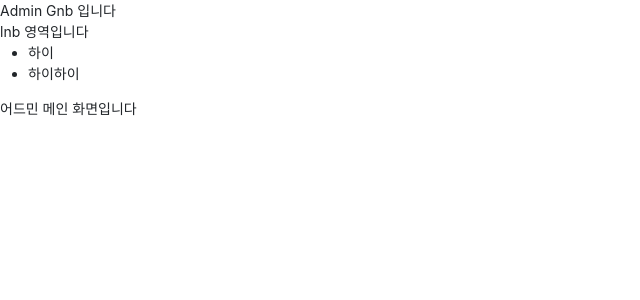
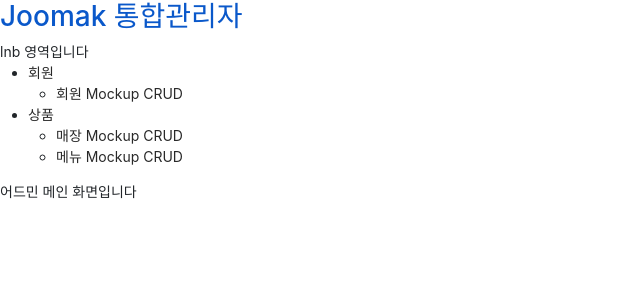
Before and after one commit to HungryBurger/JooMak, a Vue app in the folder frontend/: page /admin/main in a window 1280 px wide. Shown: the top 300 px of the page, without its empty margins (0-640 px from the left). Built offline with nearby package versions, Linux system fonts and the light colour scheme; a web font is replaced by a local one.

Commit message:
(Front) [Add] 관리자 LNB_회원/상품 메뉴 추가

```diff
--- a/frontend/src/components/admin/common/AdminGnb.vue
+++ b/frontend/src/components/admin/common/AdminGnb.vue
@@ -1,5 +1,11 @@
 <template>
-  <header>Admin Gnb 입니다</header>
+  <header>
+    <div>
+      <router-link to="/admin/main">
+        <h2>Joomak 통합관리자</h2>
+      </router-link>
+    </div>
+  </header>
 </template>
 
 <script>
--- a/frontend/src/components/admin/common/AdminLnb.vue
+++ b/frontend/src/components/admin/common/AdminLnb.vue
@@ -2,47 +2,45 @@
   <nav>
     <span>lnb 영역입니다</span>
     <ul>
-      <li>하이</li>
-      <li>하이하이</li>
-      <!-- <li class="depth1">
-        <router-link>
+      <li class="depth1">
+        <router-link to="/admin/member/memberAdmin">
           <span>회원</span>
         </router-link>
         <div class="depth2">
           <ul>
             <li>
-              <router-link>
+              <router-link to="/admin/member/memberAdmin">
                 <span>회원 Mockup CRUD</span>
               </router-link>
             </li>
-            <li>
+            <!-- <li>
               <router-link>
                 <span>회원 소메뉴 Tmp</span>
+              </router-link>
+            </li> -->
+          </ul>
+        </div>
+      </li>
+
+      <li class="depth1">
+        <router-link to="/admin/product/storeAdmin">
+          <span>상품</span>
+        </router-link>
+        <div class="depth2">
+          <ul>
+            <li>
+              <router-link to="/admin/product/storeAdmin">
+                <span>매장 Mockup CRUD</span>
+              </router-link>
+            </li>
+            <li>
+              <router-link to="/admin/product/prodAdmin">
+                <span>메뉴 Mockup CRUD</span>
               </router-link>
             </li>
           </ul>
         </div>
       </li>
-
-      <li class="depth1">
-        <router-link>
-          <span>상품</span>
-        </router-link>
-        <div class="depth2">
-          <ul>
-            <li>
-              <router-link>
-                <span>매장 Mockup CRUD</span>
-              </router-link>
-            </li>
-            <li>
-              <router-link>
-                <span>메뉴 Mockup CRUD</span>
-              </router-link>
-            </li>
-          </ul>
-        </div>
-      </li> -->
     </ul>
   </nav>
 </template>
--- /dev/null
+++ b/frontend/src/components/admin/member/LayoutMemberAdmin.vue
@@ -0,0 +1,13 @@
+<template>
+  <router-view />
+</template>
+
+<script>
+export default {
+
+}
+</script>
+
+<style>
+
+</style>
--- a/frontend/src/components/admin/member/MemberAdmin.vue
+++ b/frontend/src/components/admin/member/MemberAdmin.vue
@@ -1,5 +1,5 @@
 <template>
-  <div>회원 관리 페이지 입니다</div>
+  <div>회원 관리 화면 입니다</div>
 </template>
 
 <script>
--- /dev/null
+++ b/frontend/src/components/admin/product/LayoutProductAdmin.vue
@@ -0,0 +1,13 @@
+<template>
+  <router-view />
+</template>
+
+<script>
+export default {
+
+}
+</script>
+
+<style>
+
+</style>
--- /dev/null
+++ b/frontend/src/components/admin/product/ProdAdmin.vue
@@ -0,0 +1,13 @@
+<template>
+  <div>메뉴 관리 화면 입니다</div>
+</template>
+
+<script>
+export default {
+
+}
+</script>
+
+<style>
+
+</style>
--- /dev/null
+++ b/frontend/src/components/admin/product/StoreAdmin.vue
@@ -0,0 +1,13 @@
+<template>
+  <div>매장 관리 화면 입니다</div>
+</template>
+
+<script>
+export default {
+
+}
+</script>
+
+<style>
+
+</style>
--- a/frontend/src/router/index.js
+++ b/frontend/src/router/index.js
@@ -88,8 +88,30 @@
       },
       {
         path: "member",
-        name: "adminMember",
-        component: () => import("@/components/admin/member/MemberAdmin.vue")
+        component: () => import("@/components/admin/member/LayoutMemberAdmin.vue"),
+        children: [
+          {
+            path: "memberAdmin",
+            name: "memberAdmin",
+            component: () => import("@/components/admin/member/MemberAdmin.vue")
+          }
+        ]
+      },
+      {
+        path: "product",
+        component: () => import("@/components/admin/product/LayoutProductAdmin.vue"),
+        children: [
+          {
+            path: "storeAdmin",
+            name: "storeAdmin",
+            component: () => import("@/components/admin/product/StoreAdmin.vue")
+          },
+          {
+            path: "prodAdmin",
+            name: "prodAdmin",
+            component: () => import("@/components/admin/product/ProdAdmin.vue")
+          }
+        ]
       }
     ]
   },
```
